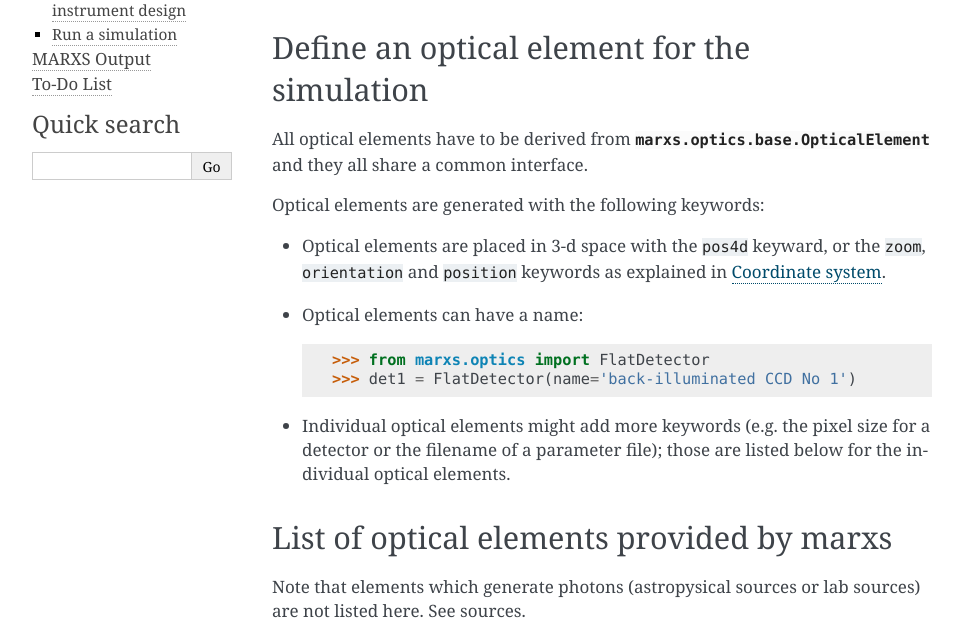
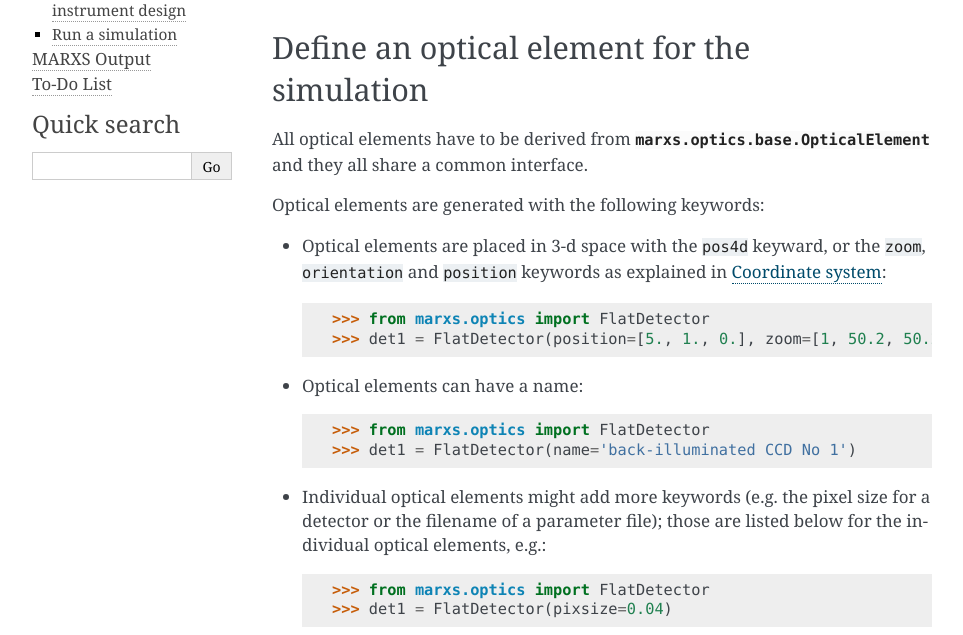
Before and after one commit to Chandra-MARX/marxs, a Sphinx documentation site: the page built from docs/optics.rst, in a window 1280 px wide and 900 px high, scrolled down 442 px, cut to the strip 0-635 px from the top of the window. Shown: the whole strip, without its empty margins (148-1111 px from the left). Built offline with Sphinx 7.4.7, drawn with Linux system fonts in a browser that asks for light colours.

```diff
--- a/docs/optics.rst
+++ b/docs/optics.rst
@@ -22,13 +22,22 @@
 
 Optical elements are generated with the following keywords:
 
-- Optical elements are placed in 3-d space with the ``pos4d`` keyward, or the ``zoom``, ``orientation`` and ``position`` keywords as explained in :ref:`coordsys`.
+- Optical elements are placed in 3-d space with the ``pos4d`` keyward, or the ``zoom``, ``orientation`` and ``position`` keywords as explained in :ref:`coordsys`:
+
+  >>> from marxs.optics import FlatDetector
+  >>> det1 = FlatDetector(position=[5., 1., 0.], zoom=[1, 50.2, 50.2])
+
 - Optical elements can have a name:
 
   >>> from marxs.optics import FlatDetector
   >>> det1 = FlatDetector(name='back-illuminated CCD No 1')
 
-- Individual optical elements might add more keywords (e.g. the pixel size for a detector or the filename of a parameter file); those are listed below for the individual optical elements.
+- Individual optical elements might add more keywords (e.g. the pixel size for a detector or the filename of a parameter file); those are listed below for the individual optical elements, e.g.:
+
+  >>> from marxs.optics import FlatDetector
+  >>> det1 = FlatDetector(pixsize=0.04)
+
+
 
 List of optical elements provided by marxs
 ------------------------------------------
```
